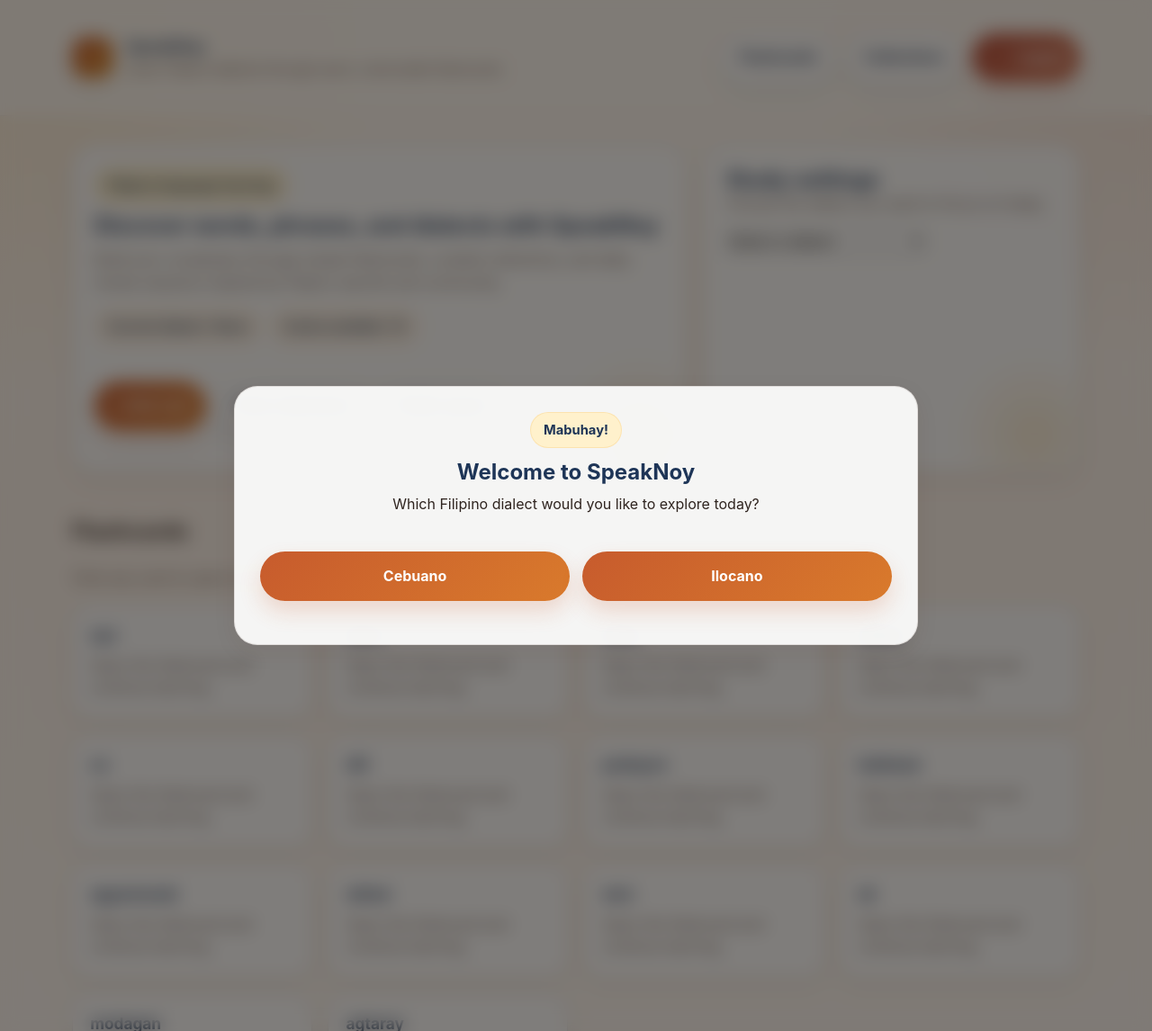
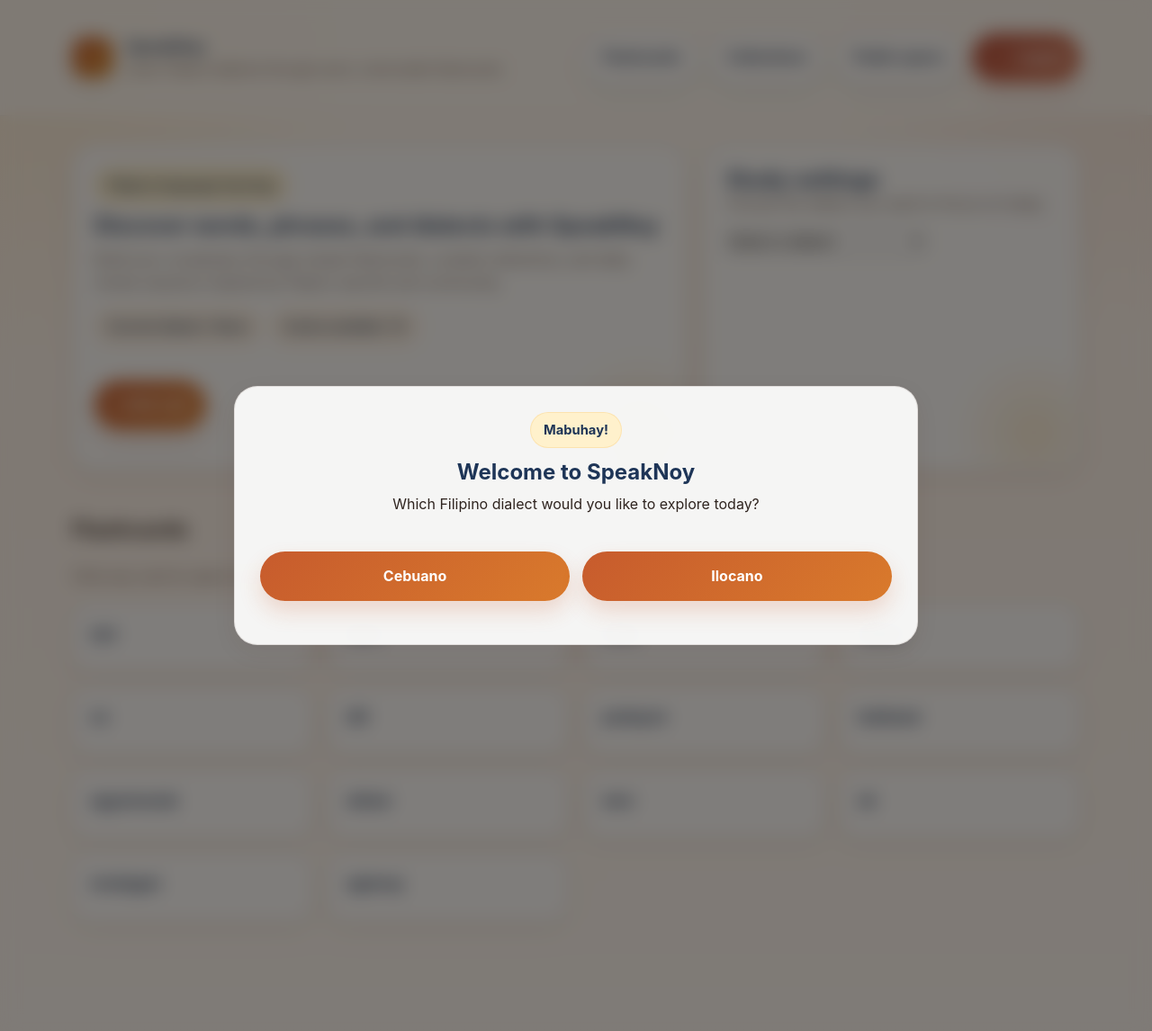
Before and after one commit to keithayeras/SpeakNoy, a Django app: page /SpeakNoy/ in a window 1280 px wide. Shown: the whole page at 90% size. Run offline with Django 5.2, Linux system fonts and the light colour scheme; a user stored in the database is signed in; data comes from the database, SQL or seed files in the repository; both versions use the stored data as it was after the commit; some libraries are stand-ins or nearby versions.

Commit message:
Moved public space button to the top, removed redundant view collection button in flashcard list

```diff
--- a/templates/base.html
+++ b/templates/base.html
@@ -34,6 +34,7 @@
                         {% if user.is_authenticated %}
                             <a href="{% url 'SpeakNoy:cardlist' %}" class="btn-secondary">Flashcards</a>
                             <a href="{% url 'SpeakNoy:collectionlist' %}" class="btn-secondary">Collections</a>
+                            <a href="{% url 'SpeakNoy:publicspace' %}" class="btn-secondary">Public space</a>
                             <form action="{% url 'accounts:logout' %}" method="post">
                                 {% csrf_token %}
                                 <button type="submit" class="logout-btn">
--- a/templates/flashcards/flashcard_list.html
+++ b/templates/flashcards/flashcard_list.html
@@ -20,8 +20,6 @@
             <div class="page-actions" style="margin-top: 1.2rem;">
                 {% if user.is_authenticated %}
                     <a href="{% url 'SpeakNoy:cardcreate' %}" class="btn-primary">+ Add card</a>
-                    <a href="{% url 'SpeakNoy:collectionlist' %}" class="btn-secondary">View collections</a>
-                    <a href="{% url 'SpeakNoy:publicspace' %}" class="btn-secondary">Public space</a>
                 {% else %}
                     <a href="{% url 'accounts:signup' %}" class="btn-primary">Start learning</a>
                     <a href="{% url 'accounts:login' %}" class="btn-secondary">I already have an account</a>
@@ -143,7 +141,6 @@
                 <div class="review-card">
                     <a href="{% url 'SpeakNoy:card' card.pk %}">
                         <h3>{{ card.word }}</h3>
-                        <p>Open this flashcard and continue learning.</p>
                     </a>
                 </div>
             {% empty %}
```
Also changed, not shown: db.sqlite3.
